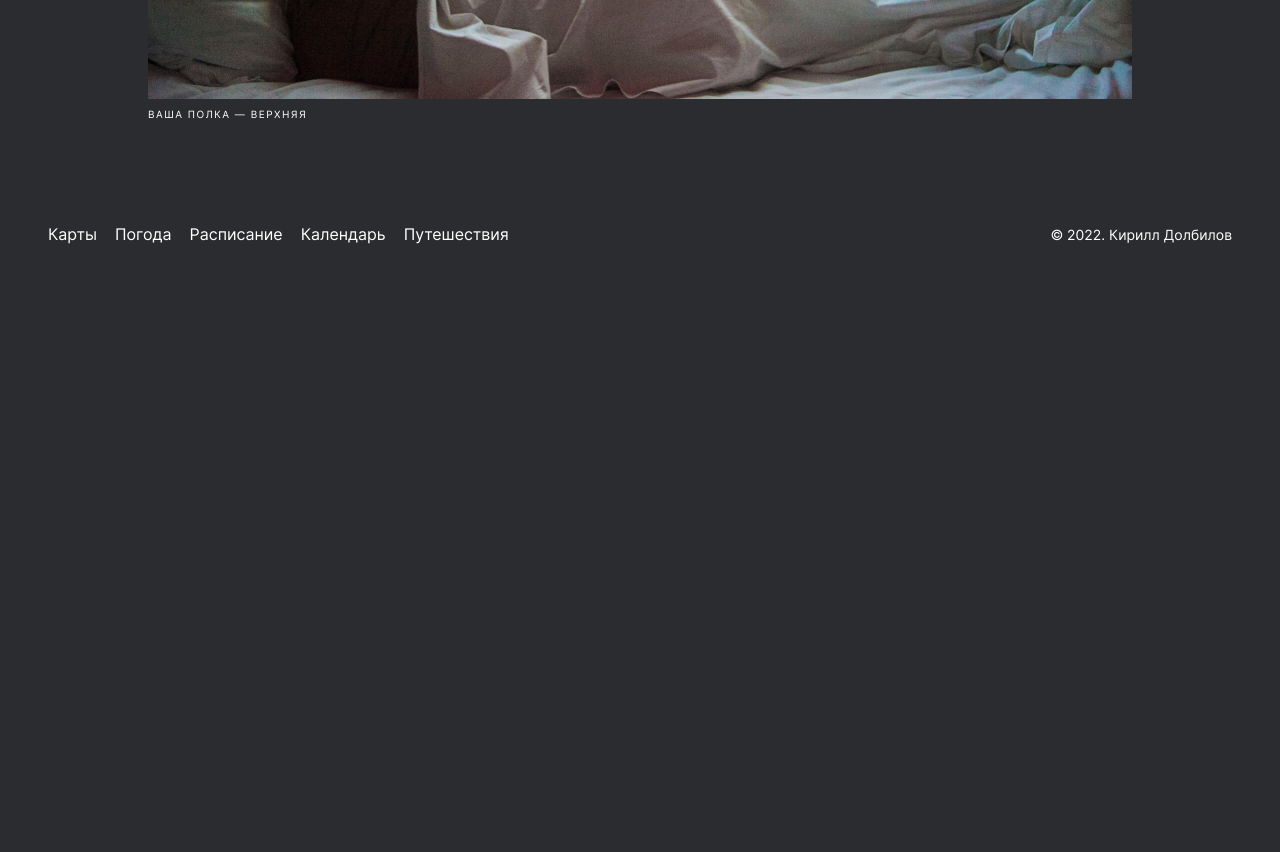
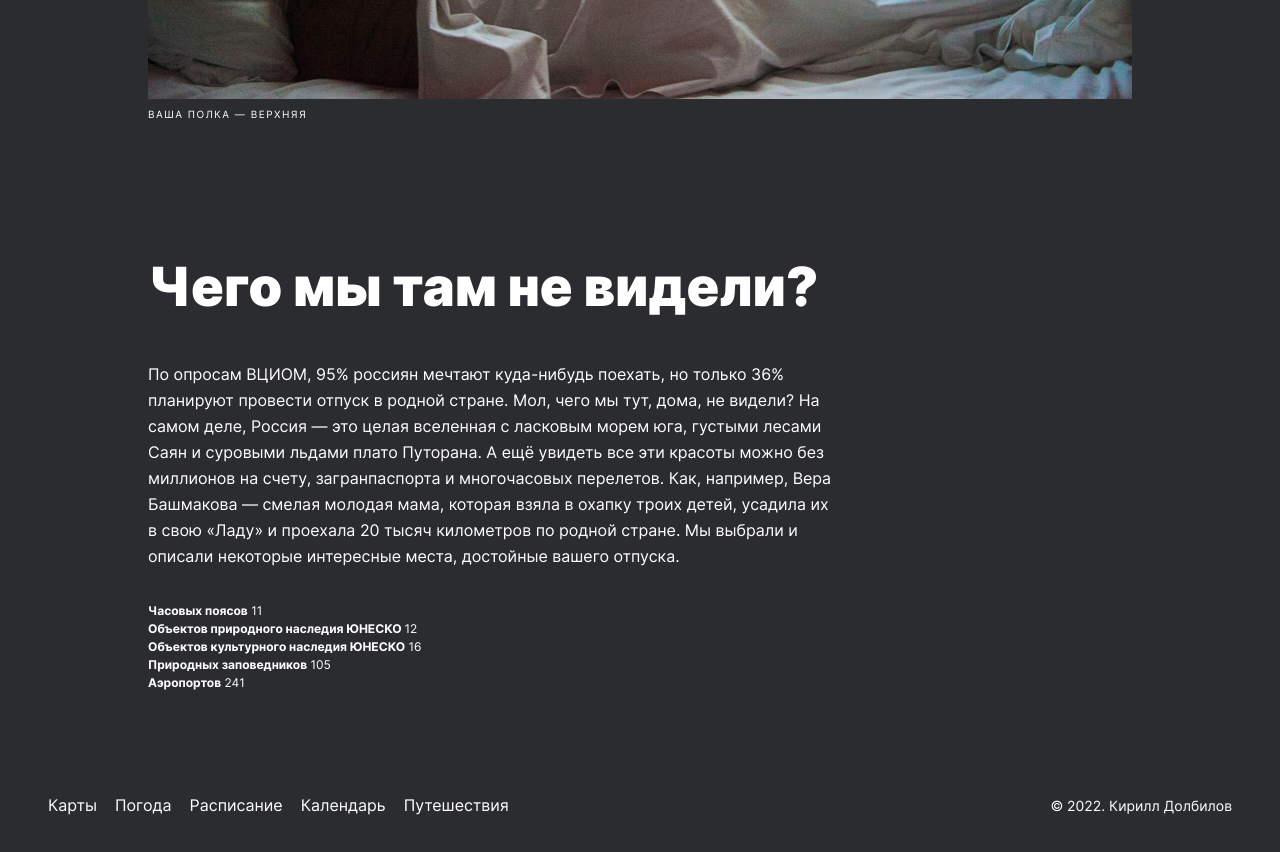
Before and after one commit to dolbilov/russian-travel, a plain HTML site: page index.html in a window 1280 px wide. Shown: the part 1020-1872 px from the top of the page. Before the commit the page ends 1301 px from the top, so only its background shows below. Drawn offline with Linux system fonts and the light colour scheme.

Commit message:
feat: Add section intro

```diff
--- /dev/null
+++ b/blocks/intro/__fact/intro__fact.css
@@ -0,0 +1,10 @@
+.intro__fact {
+  font-family: 'Inter';
+  font-weight: 400;
+  font-size: 12px;
+  line-height: 18px;
+  color: #fff;
+
+  margin: 0;
+  padding: 0;
+}
--- /dev/null
+++ b/blocks/intro/__facts/intro__facts.css
@@ -0,0 +1,5 @@
+.intro__facts {
+  margin: 0;
+  padding: 0;
+  list-style-type: none;
+}
--- /dev/null
+++ b/blocks/intro/__heading/intro__heading.css
@@ -0,0 +1,14 @@
+.intro__heading {
+  font-family: 'Inter';
+  font-weight: 900;
+  font-size: 54px;
+  line-height: 58px;
+  color: #fff;
+}
+
+@media screen and (max-width: 767px) {
+  .intro__heading {
+    font-size: 32px;
+    line-height: 35px;
+  }
+}
--- /dev/null
+++ b/blocks/intro/__span-accent/intro__span-accent.css
@@ -0,0 +1,3 @@
+.intro__span-accent {
+  font-weight: 700;
+}
--- /dev/null
+++ b/blocks/intro/__text/intro__text.css
@@ -0,0 +1,11 @@
+.intro__text {
+  font-family: 'Inter';
+  font-weight: 400;
+  font-size: 16px;
+  line-height: 26px;
+  color: #fff;
+
+  max-width: 690px;
+
+  margin-bottom: 33px;
+}
--- /dev/null
+++ b/blocks/intro/intro.css
@@ -0,0 +1,24 @@
+.intro {
+  box-sizing: border-box;
+  width: 100%;
+  max-width: 1280px;
+  padding: 92px 148px 0;
+}
+
+@media screen and (max-width: 1279px) {
+  .intro {
+    padding: 92px 48px 0;
+  }
+}
+
+@media screen and (max-width: 1021px) {
+  .intro {
+    padding: 88px 24px 0;
+  }
+}
+
+@media screen and (max-width: 767px) {
+  .intro {
+    padding: 64px 16px 0;
+  }
+}
--- a/index.html
+++ b/index.html
@@ -40,6 +40,59 @@
         <p class="lead__caption">Ваша полка — верхняя</p>
       </section>
       <!-- /.lead -->
+
+      <section class="intro">
+        <h2 class="intro__heading">Чего мы там не видели?</h2>
+
+        <p class="intro__text">
+          По опросам ВЦИОМ, 95% россиян мечтают куда-нибудь поехать, но только
+          36% планируют провести отпуск в родной стране. Мол, чего мы тут, дома,
+          не видели? На самом деле, Россия — это целая вселенная с ласковым
+          морем юга, густыми лесами Саян и суровыми льдами плато Путорана. А ещё
+          увидеть все эти красоты можно без миллионов на счету, загранпаспорта и
+          многочасовых перелетов. Как, например, Вера Башмакова — смелая молодая
+          мама, которая взяла в охапку троих детей, усадила их в свою «Ладу» и
+          проехала 20 тысяч километров по родной стране. Мы выбрали и описали
+          некоторые интересные места, достойные вашего отпуска.
+        </p>
+        <!-- /.intro__text -->
+
+        <ul class="intro__facts">
+          <li>
+            <p class="intro__fact">
+              <span class="intro__span-accent">Часовых поясов</span> 11
+            </p>
+          </li>
+          <li>
+            <p class="intro__fact">
+              <span class="intro__span-accent"
+                >Объектов природного наследия ЮНЕСКО
+              </span>
+              12
+            </p>
+          </li>
+          <li>
+            <p class="intro__fact">
+              <span class="intro__span-accent"
+                >Объектов культурного наследия ЮНЕСКО</span
+              >
+              16
+            </p>
+          </li>
+          <li>
+            <p class="intro__fact">
+              <span class="intro__span-accent">Природных заповедников</span> 105
+            </p>
+          </li>
+          <li>
+            <p class="intro__fact">
+              <span class="intro__span-accent">Аэропортов</span> 241
+            </p>
+          </li>
+        </ul>
+        <!-- /.intro__facts -->
+      </section>
+      <!-- /.intro -->
     </main>
 
     <footer class="footer">
--- a/pages/index.css
+++ b/pages/index.css
@@ -15,6 +15,13 @@
 @import url(../blocks/lead/__photo/lead__photo.css);
 @import url(../blocks/lead/__caption/lead__caption.css);
 
+@import url(../blocks/intro/intro.css);
+@import url(../blocks/intro/__heading/intro__heading.css);
+@import url(../blocks/intro/__text/intro__text.css);
+@import url(../blocks/intro/__facts/intro__facts.css);
+@import url(../blocks/intro/__fact/intro__fact.css);
+@import url(../blocks/intro/__span-accent/intro__span-accent.css);
+
 @import url(../blocks/footer/footer.css);
 @import url(../blocks/footer/__links/footer__links.css);
 @import url(../blocks/footer/__link/footer__link.css);
```
